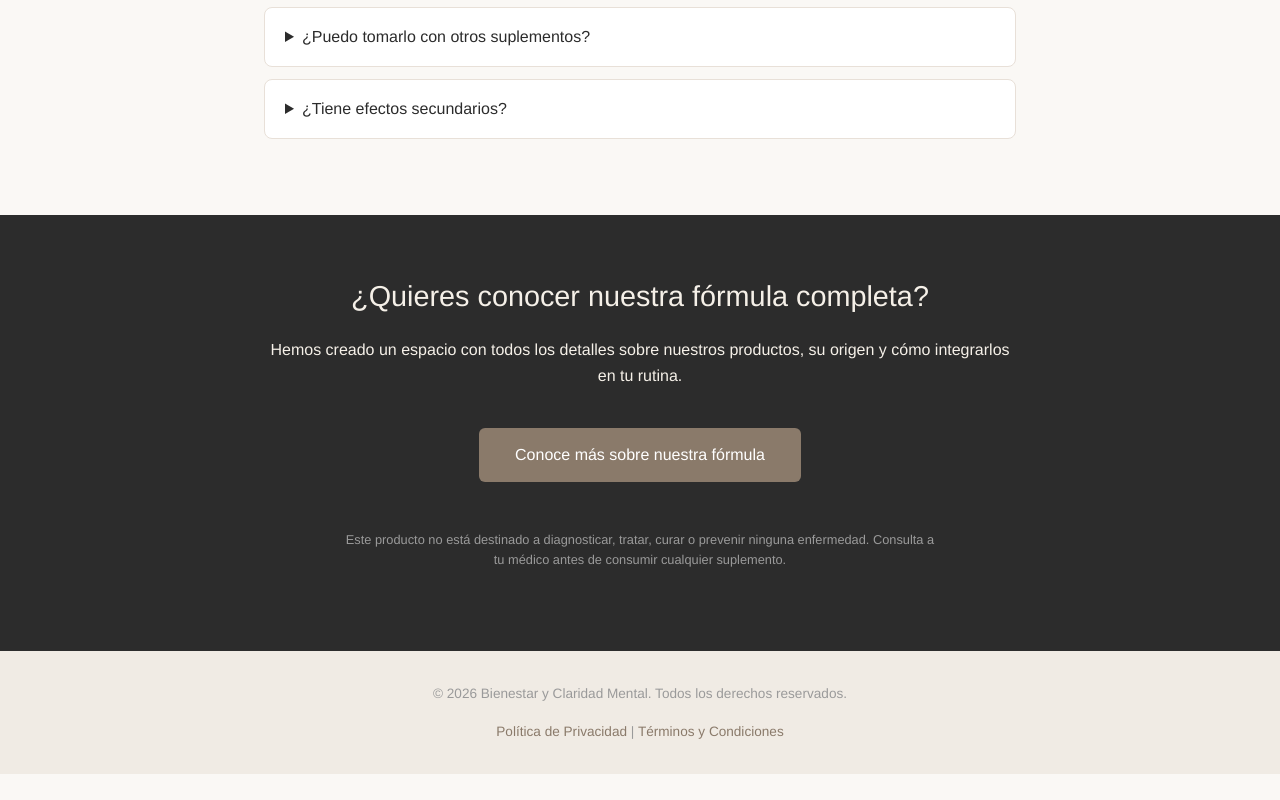
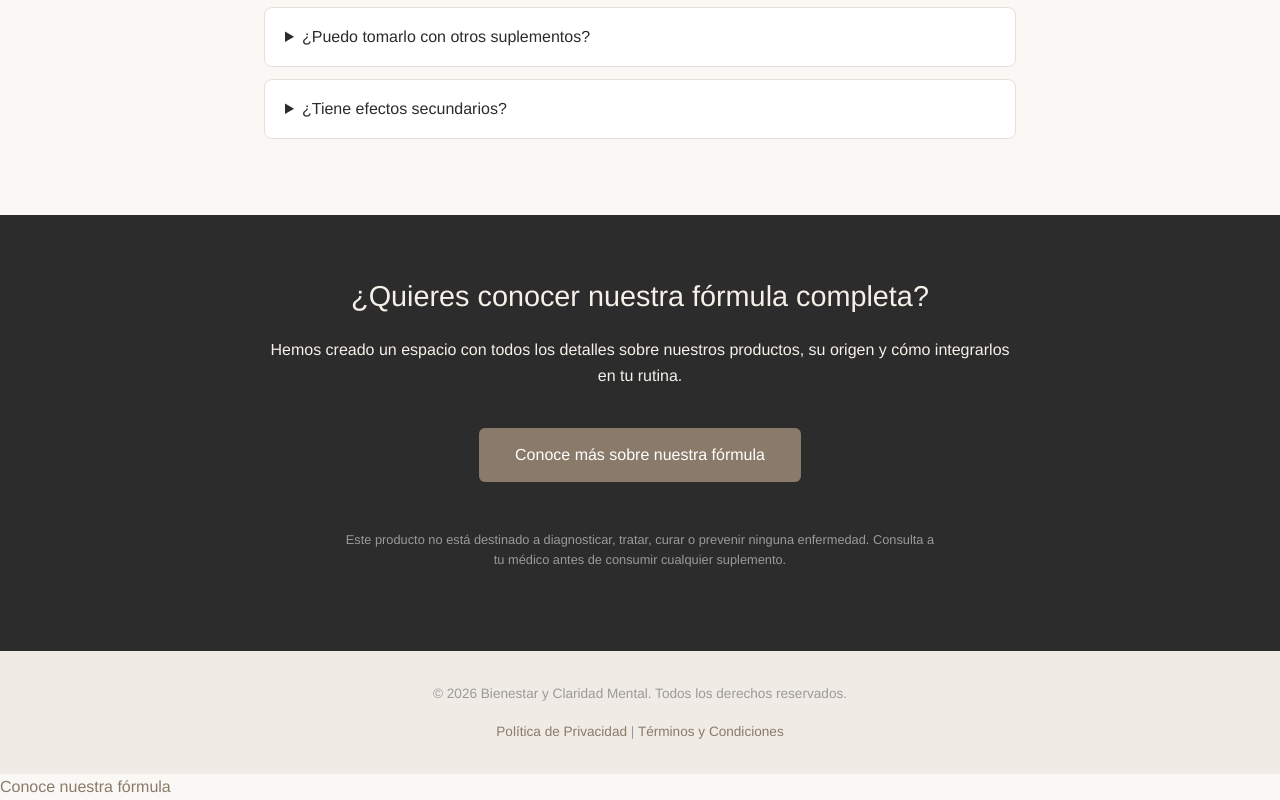
Before and after one commit to jorgemtz140488-hue/pagina-puente, a plain HTML site: page index.html in a window 1280 px wide. Shown: the part 2398-3198 px from the top of the page. Before the commit the page ends 3172 px from the top, so only its background shows below. Drawn offline with Linux system fonts and the light colour scheme.

Commit message:
Update index.html
añadir boton flotante

```diff
--- a/index.html
+++ b/index.html
@@ -117,6 +117,9 @@
             <a href="#">Política de Privacidad</a> | <a href="#">Términos y Condiciones</a>
         </div>
     </footer>
-
+<!-- BOTÓN FLOTANTE -->
+    <a href="https://psilodynd.life/" class="btn-flotante" target="_blank" rel="noopener noreferrer">
+        Conoce nuestra fórmula
+    </a>
 </body>
 </html>
```
